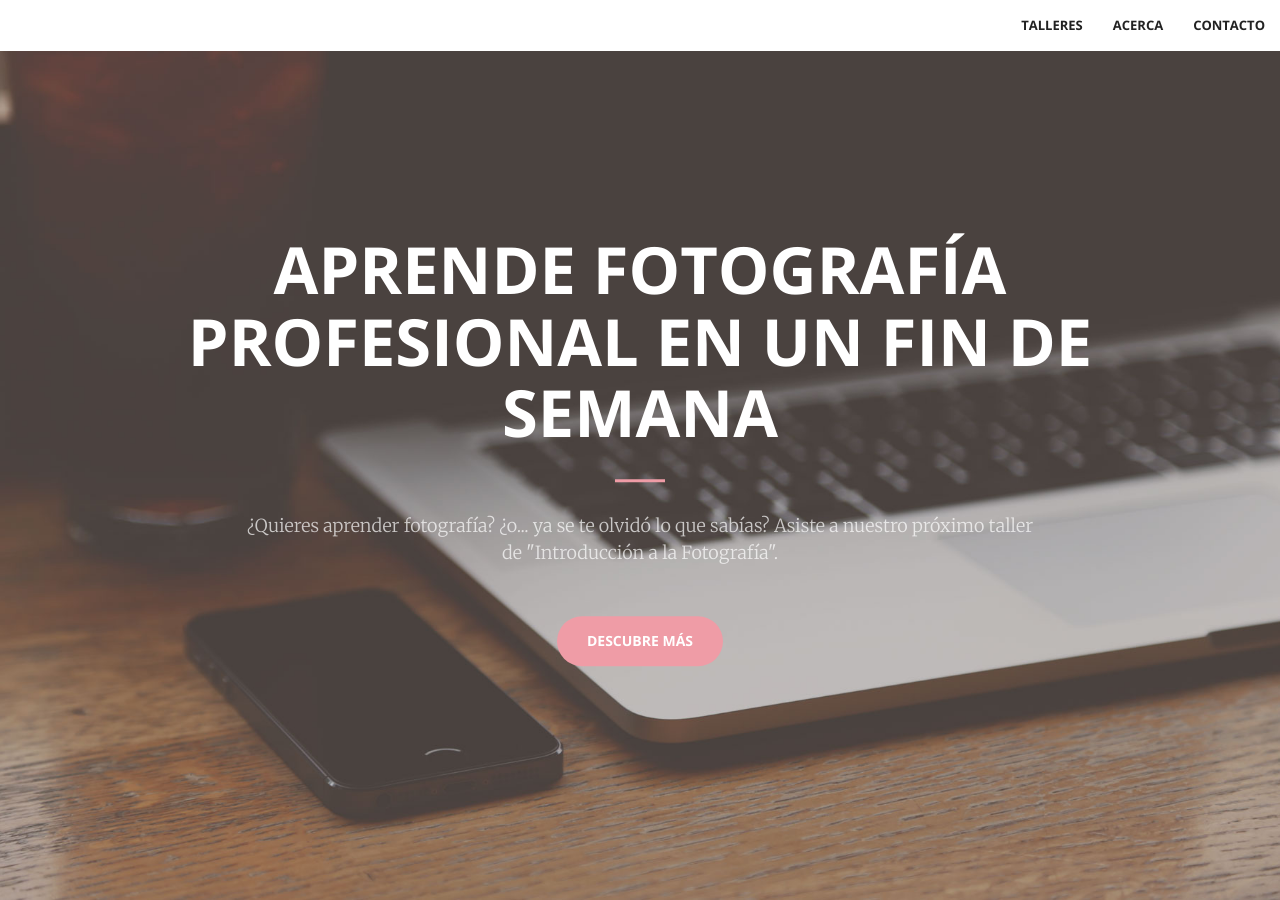
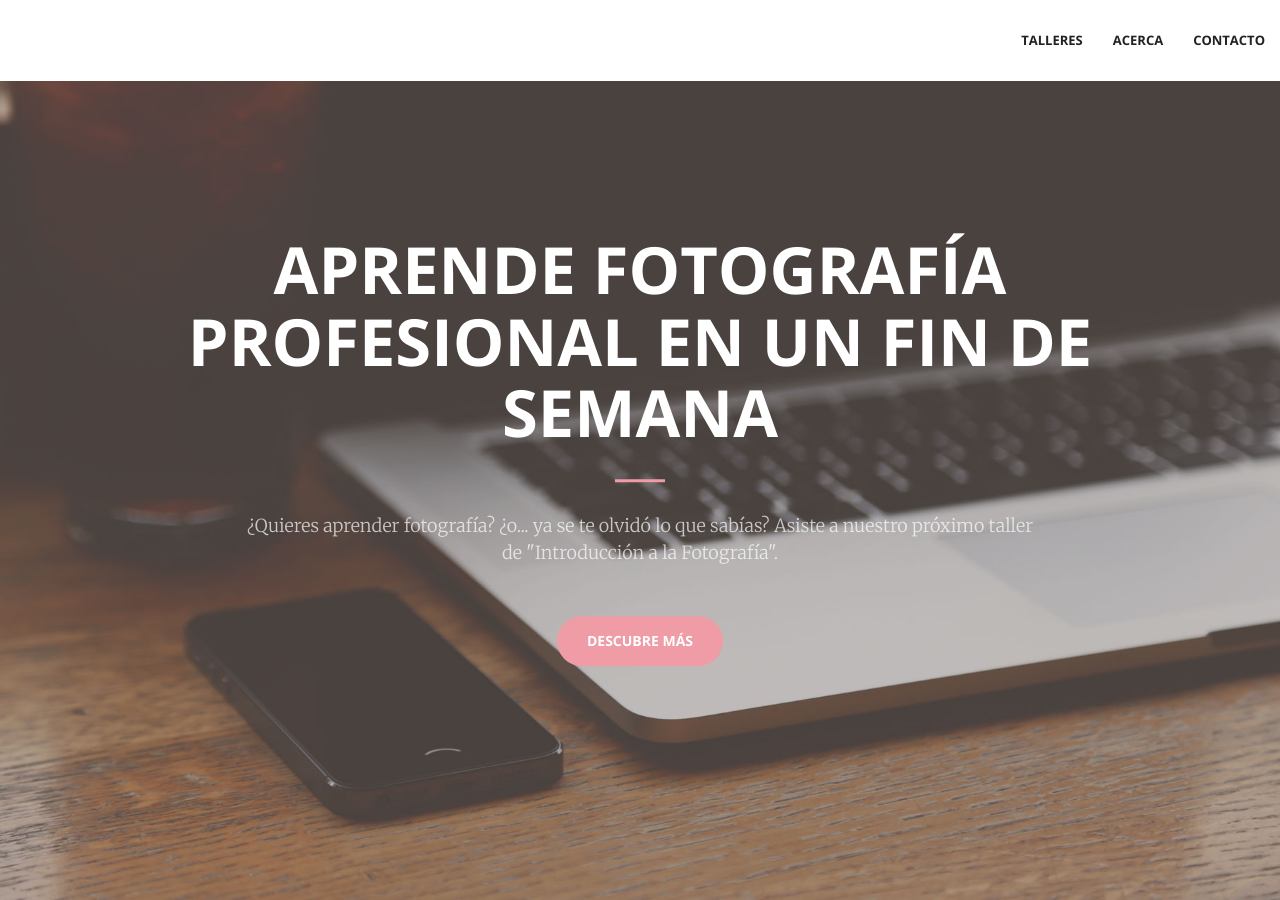
Before and after one commit to defvol/ayo, a Jekyll site: the page built from index.html, in a window 1280 px wide and 900 px high. Built offline with Jekyll 4.4.1, drawn with Linux system fonts in a browser that asks for light colours.

Commit message:
Taller navbar on desktop

```diff
--- a/_sass/_base.scss
+++ b/_sass/_base.scss
@@ -111,6 +111,8 @@ aside {
         }
     }
     @media (min-width: 768px) {
+        padding: 15px 0;
+
         border-color: rgba(white, .3);
         .navbar-header .navbar-brand {
             color: rgba(white, .7);
```
